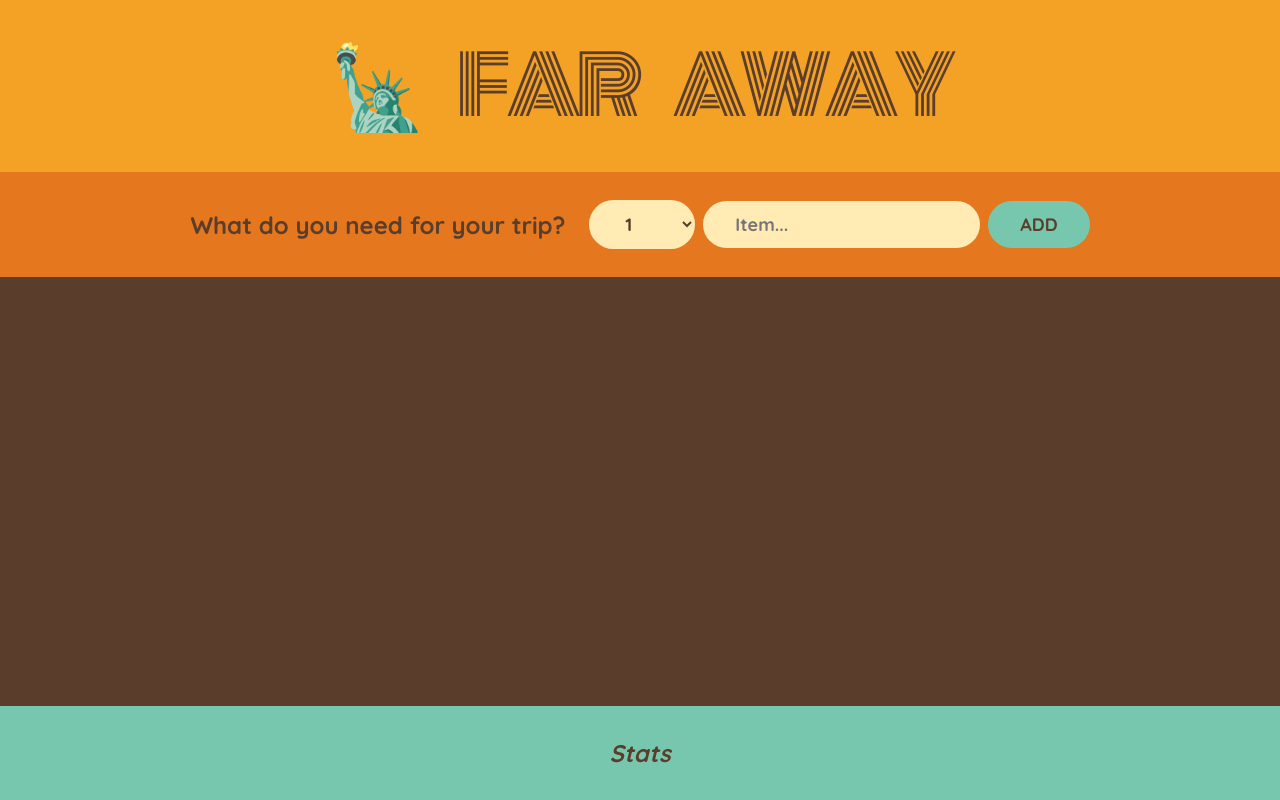
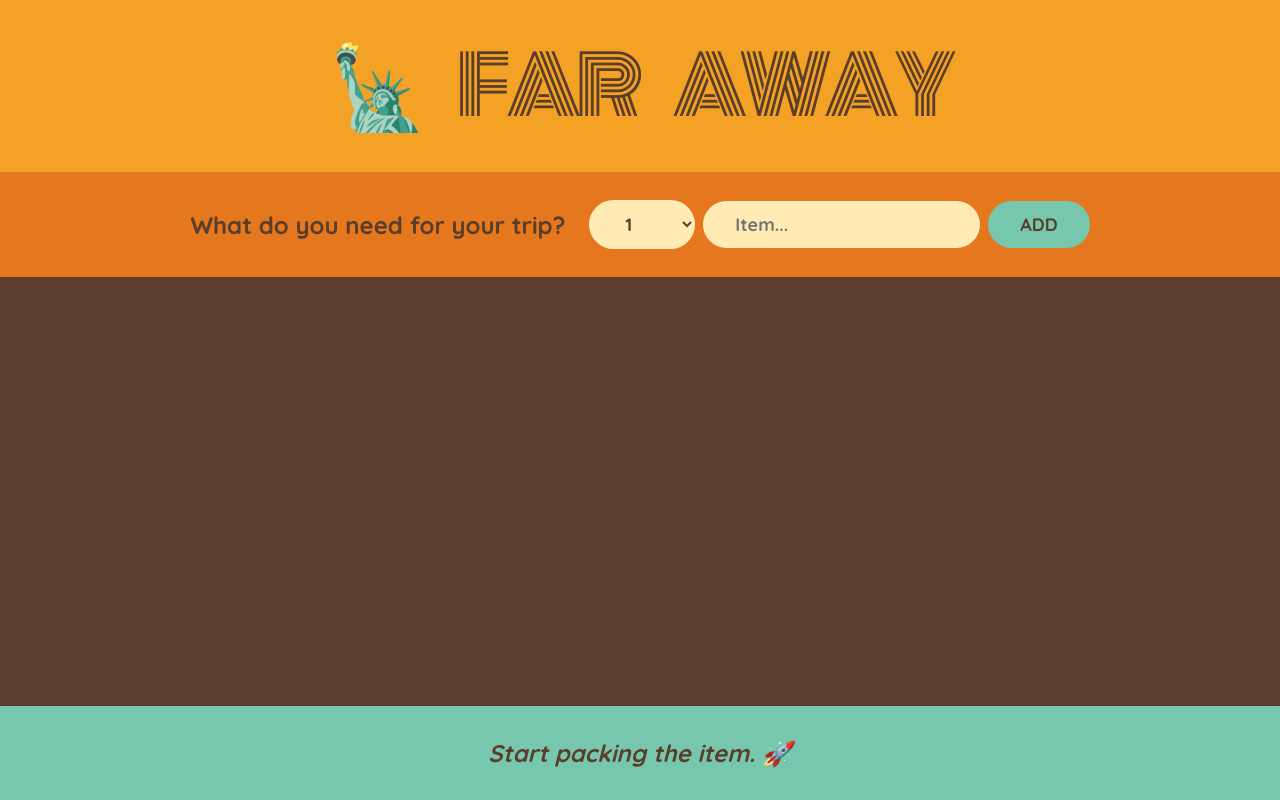
Before and after one commit to dineshpandeyy/travel-list, a React (Create React App) app: page / in a window 1280 px wide. Built offline with nearby package versions, Linux system fonts and the light colour scheme.

Commit message:
calculated stats as Derived State

```diff
--- a/src/App.js
+++ b/src/App.js
@@ -13,28 +13,28 @@ export default function App() {
   }
 
   function handleCheckBox(id) {
-    setItemsAdded((items) => items.map(it => it.id === id ? {...it, packed: !it.packed} : it))
+    setItemsAdded((items) => items.map(it => it.id === id ? { ...it, packed: !it.packed } : it))
   }
 
   return (
     <div className="app">
       <h1>🗽 Far Away</h1>
-      <Form onHandleAddItem= {handleAddItem}/>
-      <PackingList itemsAdded= {itemsAdded} onHandleDeleteItem= {handleDeleteItem}  onHandleCheckBox = {handleCheckBox}/>
-      <Stats />
+      <Form onHandleAddItem={handleAddItem} />
+      <PackingList itemsAdded={itemsAdded} onHandleDeleteItem={handleDeleteItem} onHandleCheckBox={handleCheckBox} />
+      <Stats numItems={itemsAdded} />
     </div>
   );
 }
 
-function Form( {onHandleAddItem} ) {
+function Form({ onHandleAddItem }) {
   const [description, setDescription] = useState("");
   const [quantity, setQuantity] = useState(1);
 
   function handleSubmit(e) {
     e.preventDefault();
 
-    if(!description) return
-    const newItem = {quantity, description, packed:false, id:Date.now()}
+    if (!description) return
+    const newItem = { quantity, description, packed: false, id: Date.now() }
     console.log(newItem)
     onHandleAddItem(newItem)
     setDescription("")
@@ -55,13 +55,13 @@ function Form( {onHandleAddItem} ) {
   );
 }
 
-function PackingList( {itemsAdded, onHandleDeleteItem, onHandleCheckBox}) {
+function PackingList({ itemsAdded, onHandleDeleteItem, onHandleCheckBox }) {
   return (
     <div className="list">
       <ul>
         {
           itemsAdded.map((item) =>
-            <Item itemObj={item} key={item.id} onHandleDeleteItem={onHandleDeleteItem} onHandleCheckBox = {onHandleCheckBox}/>
+            <Item itemObj={item} key={item.id} onHandleDeleteItem={onHandleDeleteItem} onHandleCheckBox={onHandleCheckBox} />
           )
         }
       </ul>
@@ -69,10 +69,10 @@ function PackingList( {itemsAdded, onHandleDeleteItem, onHandleCheckBox}) {
   )
 }
 
-function Item({ itemObj, onHandleDeleteItem, onHandleCheckBox}) {
+function Item({ itemObj, onHandleDeleteItem, onHandleCheckBox }) {
   return (
     <li>
-      <input type="checkbox" value={itemObj.packed} onClick={() => onHandleCheckBox(itemObj.id)}/>
+      <input type="checkbox" value={itemObj.packed} onClick={() => onHandleCheckBox(itemObj.id)} />
       <span style={itemObj.packed ? { textDecoration: "line-through" } : {}}>
         {itemObj.quantity} {itemObj.description}
       </span>
@@ -81,10 +81,25 @@ function Item({ itemObj, onHandleDeleteItem, onHandleCheckBox}) {
   )
 }
 
-function Stats() {
+function Stats({ numItems }) {
+  if (!numItems.length) {
+    return (
+      <footer className="stats">
+        <em>
+          <p>Start packing the item. 🚀</p>
+        </em>
+      </footer>)
+  }
+  const numItem = numItems.length;
+  const numPacked = numItems.filter(item => item.packed).length
+  const percentage = numItem === 0 ? 0 : Math.round((numPacked / numItem) * 100);
+
   return (
     <footer className="stats">
-      <em>Stats</em>
+      <em>
+        {percentage === 100 ? 'You got everything. You are ready to go. ✈️' :
+          `You have ${numItem} items on your list, and you already packed ${numPacked} (${percentage} %).`}
+      </em>
     </footer>
   );
 }
```
